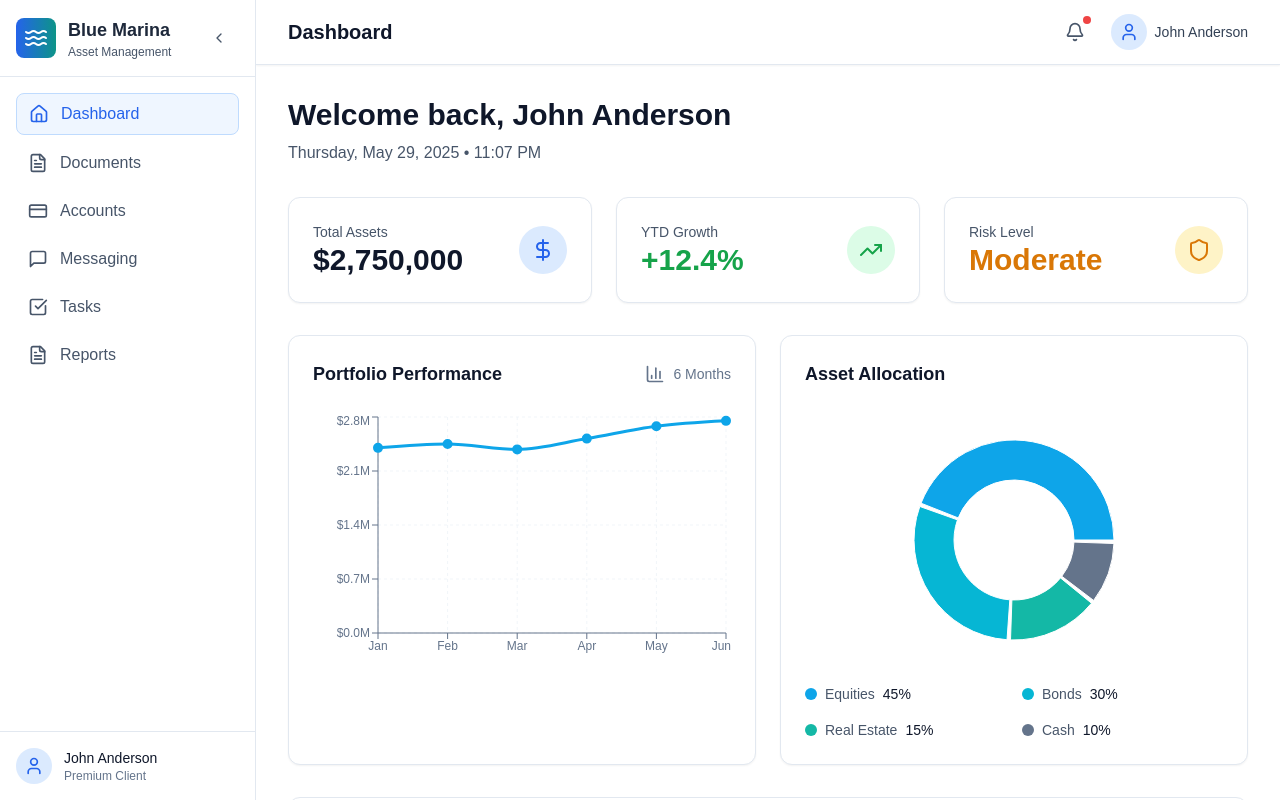
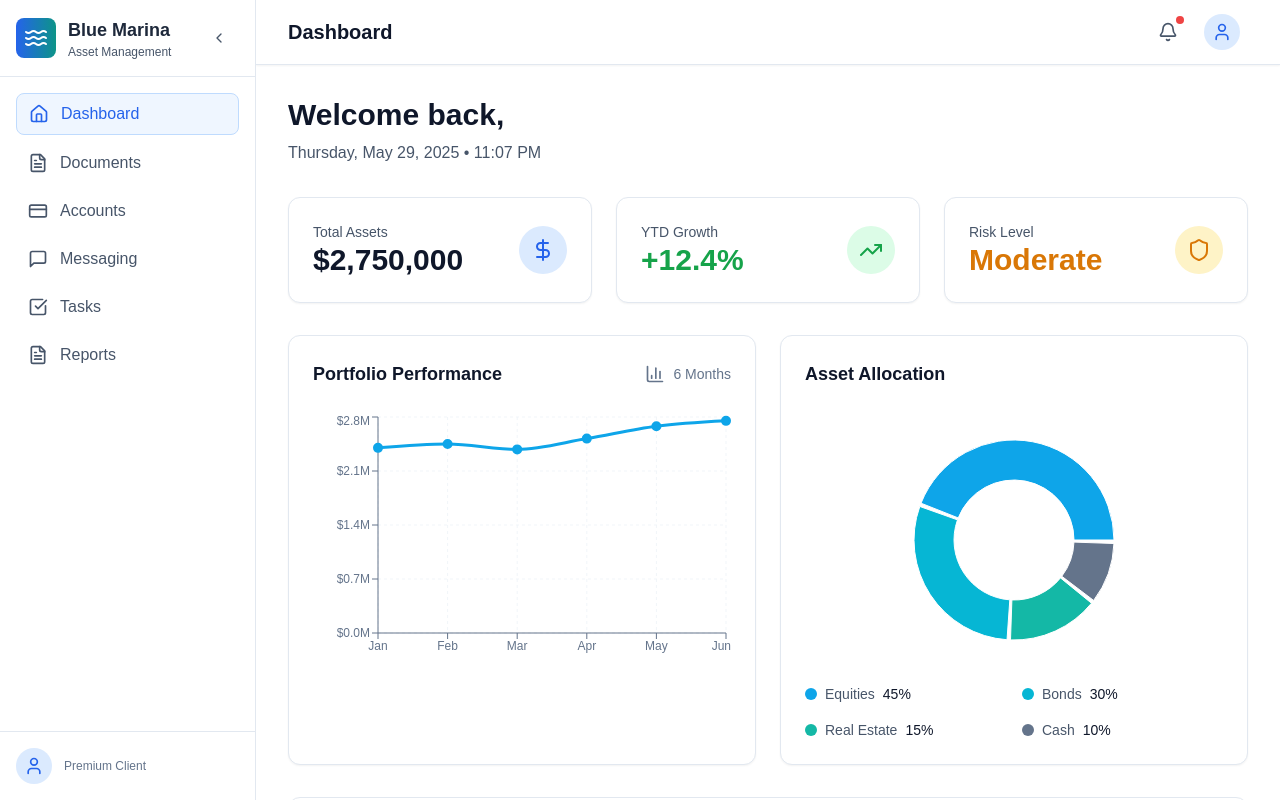
Before and after one commit to Phynnex/client-portal-demo, a Next.js app: page /dashboard in a window 1280 px wide. Shown: the top 800 px of the page. Built offline with nearby package versions, Linux system fonts and the light colour scheme.

Commit message:
persist client name in session

```diff
--- a/src/app/(dashboard)/layout.tsx
+++ b/src/app/(dashboard)/layout.tsx
@@ -8,7 +8,7 @@ import { getLoggedInUserName } from "@/lib/auth";
 export default function DashboardLayout({ children }: PropsWithChildren<object>) {
   const { value: isCollapsed, set: setIsCollapsed } = useToggle(false);
   const { value: isMobileMenuOpen, set: setIsMobileMenuOpen } = useToggle(false);
-  const [clientName, setClientName] = useState("John Anderson");
+  const [clientName, setClientName] = useState('');
 
   useEffect(() => {
     const name = getLoggedInUserName();
--- a/src/app/(dashboard)/messaging/page.tsx
+++ b/src/app/(dashboard)/messaging/page.tsx
@@ -1,5 +1,6 @@
 "use client";
 import React, { useState, useRef, useEffect } from 'react';
+import { useClient } from '@/context/ClientContext';
 import {
   Send,
   Search,
@@ -88,7 +89,7 @@ const messagesData: { [key: string]: Message[] } = {
     {
       id: 2,
       senderId: 'user',
-      senderName: 'John Anderson',
+      senderName: '',
       content: 'Hello Sarah! Yes, thank you. How are things on your end?',
       timestamp: '2025-05-29T14:05:00Z',
       type: 'sent'
@@ -104,7 +105,7 @@ const messagesData: { [key: string]: Message[] } = {
     {
       id: 4,
       senderId: 'user',
-      senderName: 'John Anderson',
+      senderName: '',
       content: 'That sounds wonderful! Can you share the details?',
       timestamp: '2025-05-29T14:15:00Z',
       type: 'sent'
@@ -130,7 +131,7 @@ const messagesData: { [key: string]: Message[] } = {
     {
       id: 2,
       senderId: 'user',
-      senderName: 'John Anderson',
+      senderName: '',
       content: 'Hi Mike! I\'m interested to hear about them.',
       timestamp: '2025-05-29T09:45:00Z',
       type: 'sent'
@@ -147,6 +148,7 @@ const messagesData: { [key: string]: Message[] } = {
 };
 
 export default function SecureMessagingPage() {
+  const { clientName } = useClient();
   const [selectedConversation, setSelectedConversation] = useState(conversationsData[0]);
   const [messages, setMessages] = useState(messagesData[conversationsData[0].id] || []);
   const [newMessage, setNewMessage] = useState('');
@@ -160,23 +162,22 @@ export default function SecureMessagingPage() {
   }
 
   useEffect(() => {
-    setMessages(messagesData[String(selectedConversation.id)] || []);
-  }, [selectedConversation]);
+    const convMsgs = (messagesData[String(selectedConversation.id)] || []).map(m =>
+      m.senderId === 'user' ? { ...m, senderName: clientName } : m
+    );
+    setMessages(convMsgs);
+  }, [selectedConversation, clientName]);
 
   useEffect(() => {
     scrollToBottom();
   }, [messages]);
-
-  useEffect(() => {
-    setMessages(messagesData[selectedConversation.id] || []);
-  }, [selectedConversation]);
 
   const handleSendMessage = async () => {
     if (newMessage.trim()) {
       const message = {
         id: messages.length + 1,
         senderId: 'user',
-        senderName: 'John Anderson',
+        senderName: clientName,
         content: newMessage,
         timestamp: new Date().toISOString(),
         type: 'sent'
--- a/src/app/page.tsx
+++ b/src/app/page.tsx
@@ -39,6 +39,9 @@ export default function LoginPage() {
       });
 
       if (res.ok) {
+        if (typeof window !== 'undefined') {
+          sessionStorage.setItem('clientName', 'John Anderson');
+        }
         router.push('/dashboard');
       } else {
         const data = await res.json();
--- a/src/context/ClientContext.tsx
+++ b/src/context/ClientContext.tsx
@@ -5,7 +5,7 @@ export interface ClientContextValue {
   clientName: string;
 }
 
-const ClientContext = createContext<ClientContextValue>({ clientName: 'John Anderson' });
+const ClientContext = createContext<ClientContextValue>({ clientName: '' });
 
 export const useClient = () => useContext(ClientContext);
 
```
